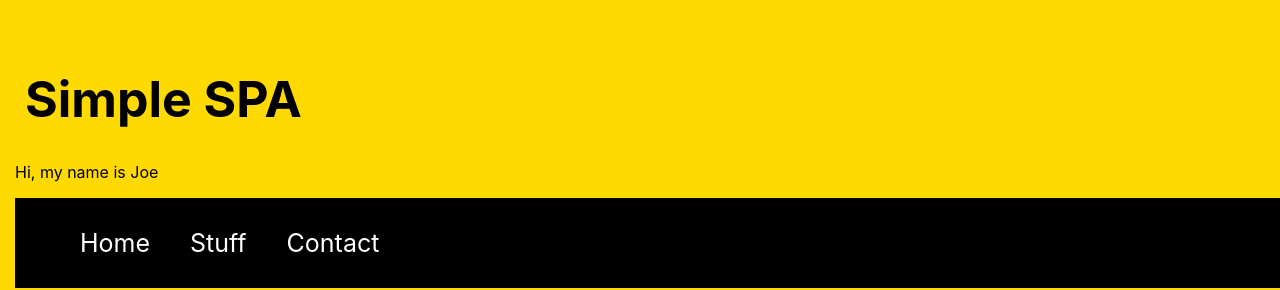
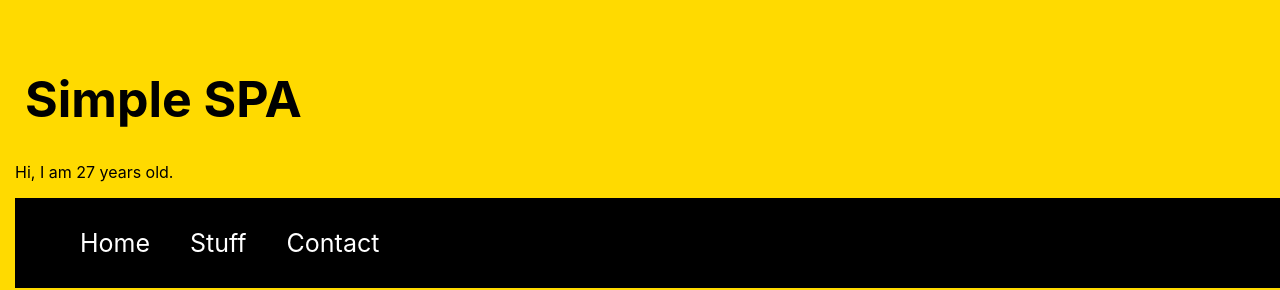
Before and after one commit to amiedawn/simple-spa, a React (Create React App) app: page / in a window 1280 px wide. Shown: the top 290 px of the page. Built offline with nearby package versions, Linux system fonts and the light colour scheme.

Commit message:
added prop

```diff
--- a/src/App.js
+++ b/src/App.js
@@ -8,7 +8,7 @@ import Header from './components/Header';
 function App() {
   return (
     <div className="App">
-      <Header name="Joe"></Header>
+      <Header age="27"></Header>
       <Navbar></Navbar>
       <Home name="Amie"></Home>
     </div>
--- a/src/components/Header.js
+++ b/src/components/Header.js
@@ -15,7 +15,7 @@ class Header extends React.Component {
     return (
       <div>
         <h1 className="header">Simple SPA</h1>
-        <p>Hi, my name is {this.props.name}</p>
+        <p>Hi, I am {this.props.age} years old.</p>
       </div>
     );
   }
```
